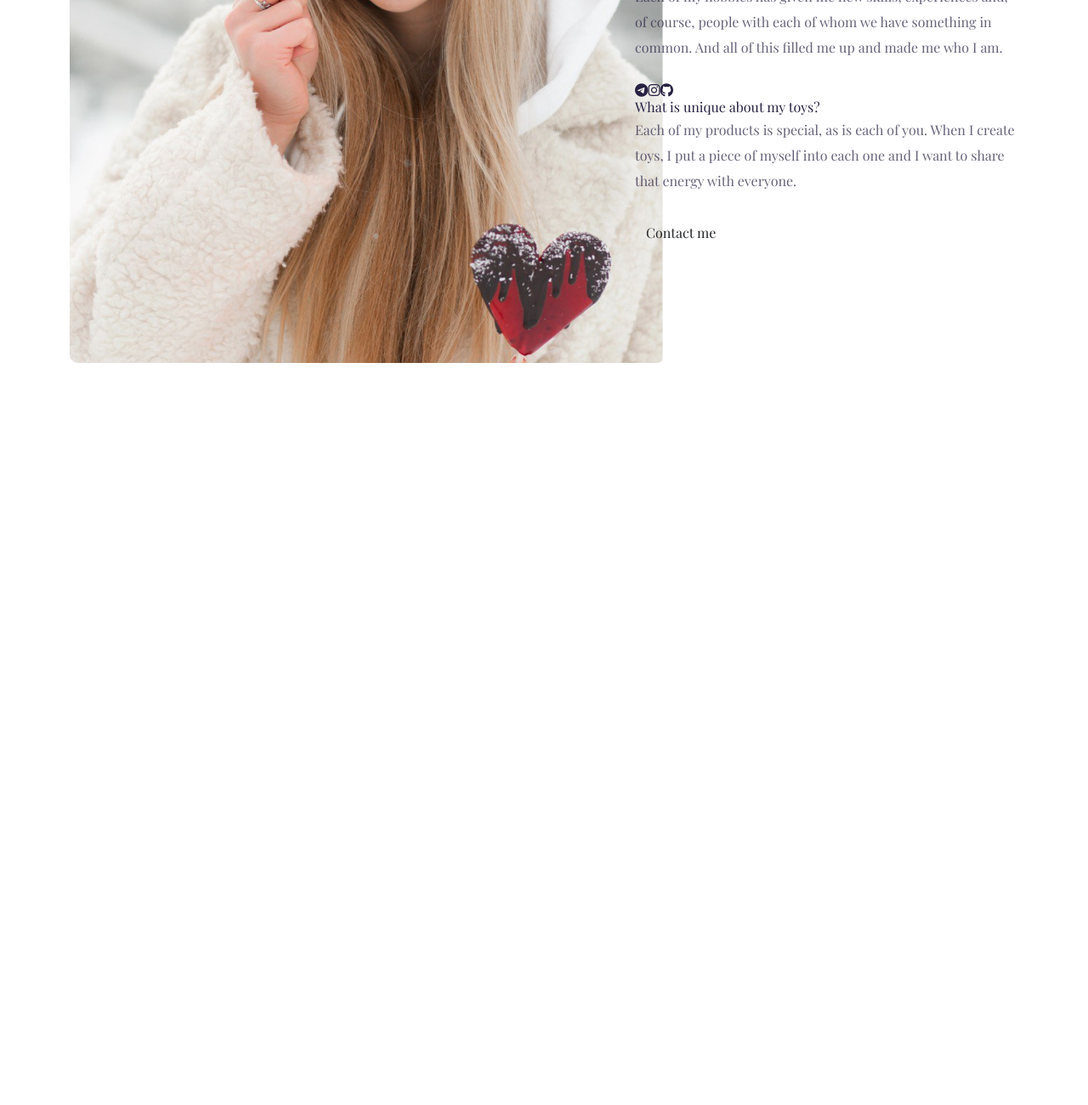
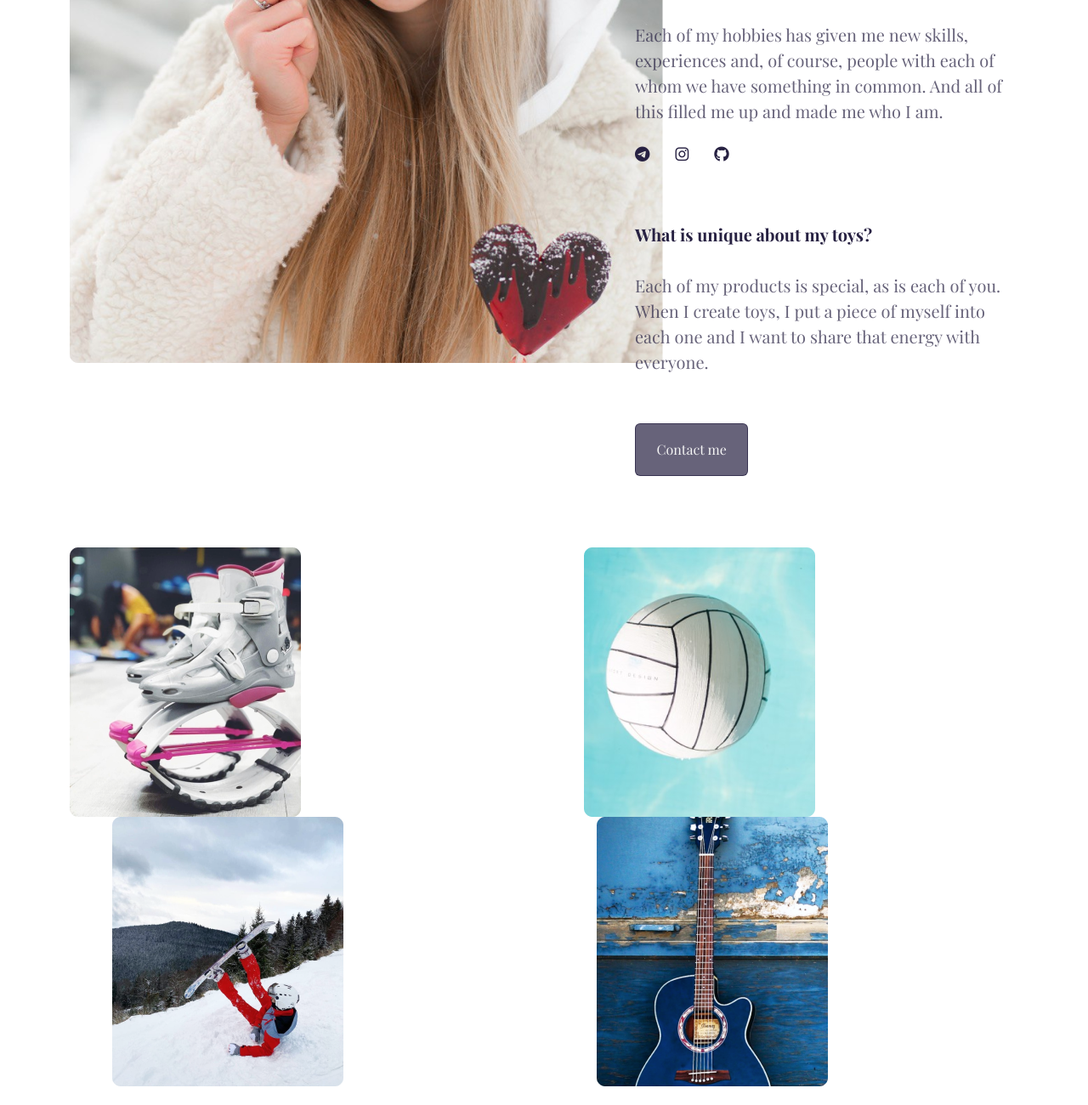
Before and after one commit to novichenkom3/portfolio, a plain HTML site: page about.html in a window 1280 px wide. Shown: the part 480-1780 px from the top of the page at 85% size. Before the commit the page ends 907 px from the top, so only its background shows below. Drawn offline with nearby package versions, Linux system fonts and the light colour scheme; a web font is replaced by a local one.

Commit message:
Updated about-page

```diff
--- a/about.html
+++ b/about.html
@@ -23,12 +23,12 @@
     <div class="container">
       <div class="about-me-page">
         <div class="row">
-          <div class="col-7">
+          <div class="col-lg-7">
             <img
-              src="images/me-hearts.png"
-              class="me-and-heart image-fluid rounded" />
+              class="me-and-heart image-fluid rounded"
+              src="images/me-hearts.png" />
           </div>
-          <div class="col-5">
+          <div class="col-lg-5 about-text">
             <div class="about-me">ABOUT ME</div>
             <div class="name">Mariia Novichenko</div>
             <div class="paragraph">
@@ -38,7 +38,7 @@
             </div>
             <div class="d-flex">
               <i class="fa-brands fa-telegram"></i>
-              <i class="fa-brands fa-instagram"></i>
+              <i class="fa-brands fa-instagram instagram"></i>
               <i class="fa-brands fa-github"></i>
             </div>
             <div class="what-unique">What is unique about my toys?</div>
@@ -52,5 +52,31 @@
         </div>
       </div>
     </div>
+
+    <div class="container">
+      <div class="row four-pictures-about">
+        <div class="col-6 two-photo">
+          <img class="img-fluid rounded" src="images/kangoo-boots.png" />
+          <img
+            class="snowboard img-fluid rounded"
+            src="images/snowboarding.png" />
+        </div>
+
+        <div class="col-6">
+          <img
+            class="img-fluid rounded volleyball"
+            src="images/volleyball.png" />
+          <img class="guitar img-fluid rounded" src="images/guitar.png" />
+        </div>
+      </div>
+      <div class="row two-pictures-about">
+        <div class="col-6">
+          <img class="img-fluid rounded" src="images/me-angel.png" />
+        </div>
+        <div class="col-6">
+          <img class="actress img-fluid rounded" src="images/actress.png" />
+        </div>
+      </div>
+    </div>
   </body>
 </html>
--- a/styles/portfolio.css
+++ b/styles/portfolio.css
@@ -81,11 +81,92 @@ h3 {
   padding: 18px 24.5px;
   margin-top: 50px;
   transition: all 200ms ease-in-out;
+  font-size: 16px;
 }
 
 .btn-white:hover {
   color: var(--branding-color);
   background-color: var(--paragragh-color);
+}
+
+.about-me-page {
+  margin-top: 125px;
+}
+
+.about-me {
+  font-size: 24px;
+  font-weight: bold;
+}
+
+.name {
+  font-family: var(--heading-font);
+  font-size: 100px;
+}
+
+.paragraph {
+  font-weight: 16px;
+  color: var(--paragragh-color);
+  line-height: 30px;
+  padding-bottom: 27px;
+  font-size: 20px;
+}
+
+.instagram {
+  padding-left: 30px;
+  padding-right: 30px;
+}
+
+i {
+  font-size: 18px;
+}
+
+.what-unique {
+  margin-top: 70px;
+  margin-bottom: 30px;
+  font-size: 20px;
+  font-weight: bold;
+}
+
+.btn-grey {
+  color: var(--branding-color);
+  border: 1px solid var(--paragragh-color);
+  background-color: var(--paragragh-color);
+  padding: 18px 24.5px;
+  margin-top: 30px;
+  transition: all 200ms ease-in-out;
+  font-size: 16px;
+}
+
+.btn-grey:hover {
+  color: var(--font-color);
+  background-color: #fff;
+  border: 1px solid var(--paragragh-color);
+}
+
+.about-text {
+  margin-top: 45px;
+}
+
+.snowboard,
+.guitar {
+  margin-left: 50px;
+}
+
+.four-pictures-about {
+  margin-top: 84px;
+  margin-bottom: 55px;
+}
+
+.two-pictures-about {
+  margin-bottom: 90px;
+}
+
+.volleyball {
+  margin-left: 35px;
+}
+
+.actress {
+  margin-left: 40px;
 }
 
 @media (max-width: 1000px) {
@@ -97,6 +178,7 @@ h3 {
     margin-top: 0;
     text-align: center;
   }
+
   h1 {
     font-size: 82px;
   }
@@ -119,25 +201,12 @@ h3 {
   .card {
     display: none;
   }
+
+  .me-and-heart {
+    display: none;
+  }
+
+  .about-text {
+    text-align: center;
+  }
 }
-
-.about-me-page {
-  margin-top: 125px;
-}
-
-.about-me {
-  font-size: 24px;
-  font-weight: bold;
-}
-
-.name {
-  font-family: var(--heading-font);
-  font-size: 100px;
-}
-
-.paragraph {
-  font-weight: 16px;
-  color: var(--paragragh-color);
-  line-height: 30px;
-  padding-bottom: 27px;
-}
```
Also changed, not shown: images/actress.png (added), images/guitar.png (added), images/kangoo-boots.png (added), images/me-angel.png (added), images/snowboarding.png (added), images/volleyball.png (added).
